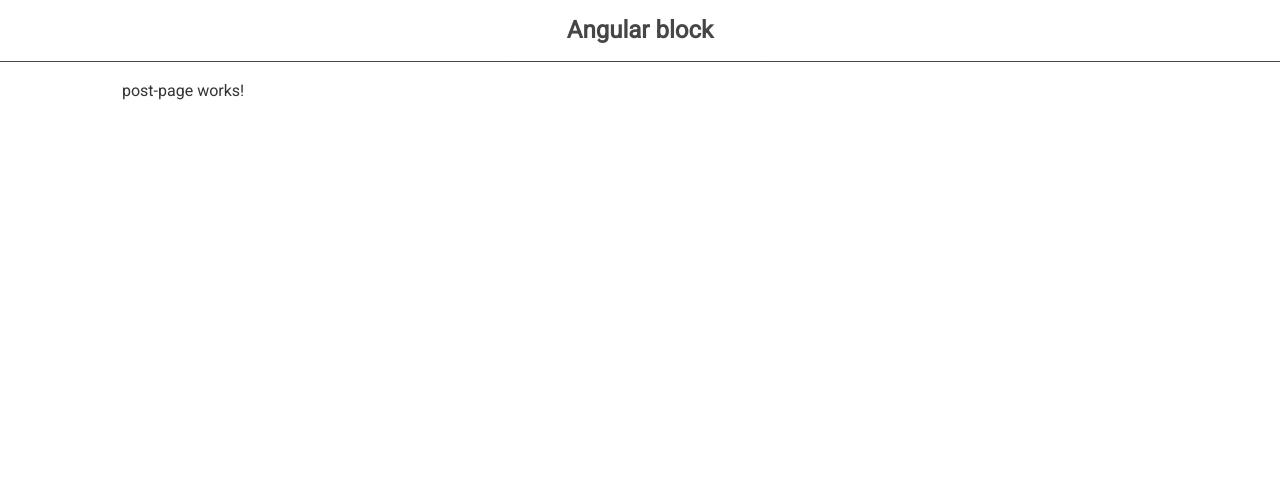
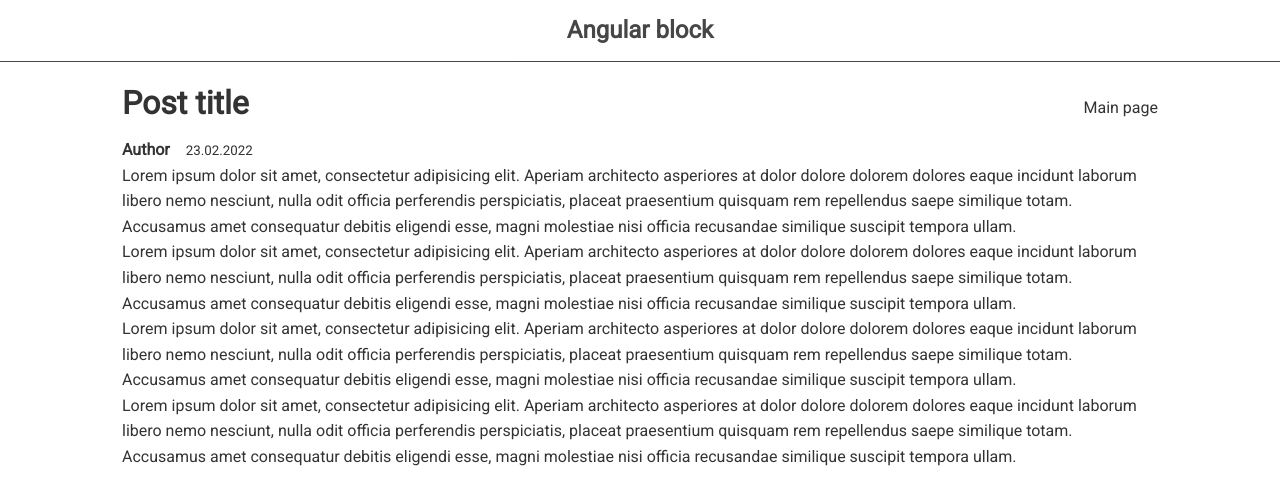
Before and after one commit to KoltsovIV/angular-blog, an Angular app: page /post/1 in a window 1280 px wide. Shown: the top 504 px of the page. Built offline with nearby package versions, Linux system fonts and the light colour scheme.

Commit message:
Post page filled

```diff
--- a/src/app/post-page/post-page.component.html
+++ b/src/app/post-page/post-page.component.html
@@ -1 +1,19 @@
-<p>post-page works!</p>
+<div class="post">
+  <div class="header">
+    <h1>Post title</h1>
+
+    <button routerLink="/" class="btn btn-link">Main page</button>
+  </div>
+
+  <div class="info">
+    <strong>Author</strong>
+    <small>23.02.2022</small>
+  </div>
+
+  <div>
+    <p>Lorem ipsum dolor sit amet, consectetur adipisicing elit. Aperiam architecto asperiores at dolor dolore dolorem dolores eaque incidunt laborum libero nemo nesciunt, nulla odit officia perferendis perspiciatis, placeat praesentium quisquam rem repellendus saepe similique totam. Accusamus amet consequatur debitis eligendi esse, magni molestiae nisi officia recusandae similique suscipit tempora ullam.</p>
+    <p>Lorem ipsum dolor sit amet, consectetur adipisicing elit. Aperiam architecto asperiores at dolor dolore dolorem dolores eaque incidunt laborum libero nemo nesciunt, nulla odit officia perferendis perspiciatis, placeat praesentium quisquam rem repellendus saepe similique totam. Accusamus amet consequatur debitis eligendi esse, magni molestiae nisi officia recusandae similique suscipit tempora ullam.</p>
+    <p>Lorem ipsum dolor sit amet, consectetur adipisicing elit. Aperiam architecto asperiores at dolor dolore dolorem dolores eaque incidunt laborum libero nemo nesciunt, nulla odit officia perferendis perspiciatis, placeat praesentium quisquam rem repellendus saepe similique totam. Accusamus amet consequatur debitis eligendi esse, magni molestiae nisi officia recusandae similique suscipit tempora ullam.</p>
+    <p>Lorem ipsum dolor sit amet, consectetur adipisicing elit. Aperiam architecto asperiores at dolor dolore dolorem dolores eaque incidunt laborum libero nemo nesciunt, nulla odit officia perferendis perspiciatis, placeat praesentium quisquam rem repellendus saepe similique totam. Accusamus amet consequatur debitis eligendi esse, magni molestiae nisi officia recusandae similique suscipit tempora ullam.</p>
+  </div>
+</div>
--- a/src/app/post-page/post-page.component.scss
+++ b/src/app/post-page/post-page.component.scss
@@ -0,0 +1,18 @@
+.post {
+
+  .header {
+    display: flex;
+    justify-content: space-between;
+    align-items: center;
+  }
+
+  h1 {
+    margin-bottom: 0.5rem;
+  }
+
+  .info {
+    strong {
+      margin-right: 1rem;
+    }
+  }
+}
```
